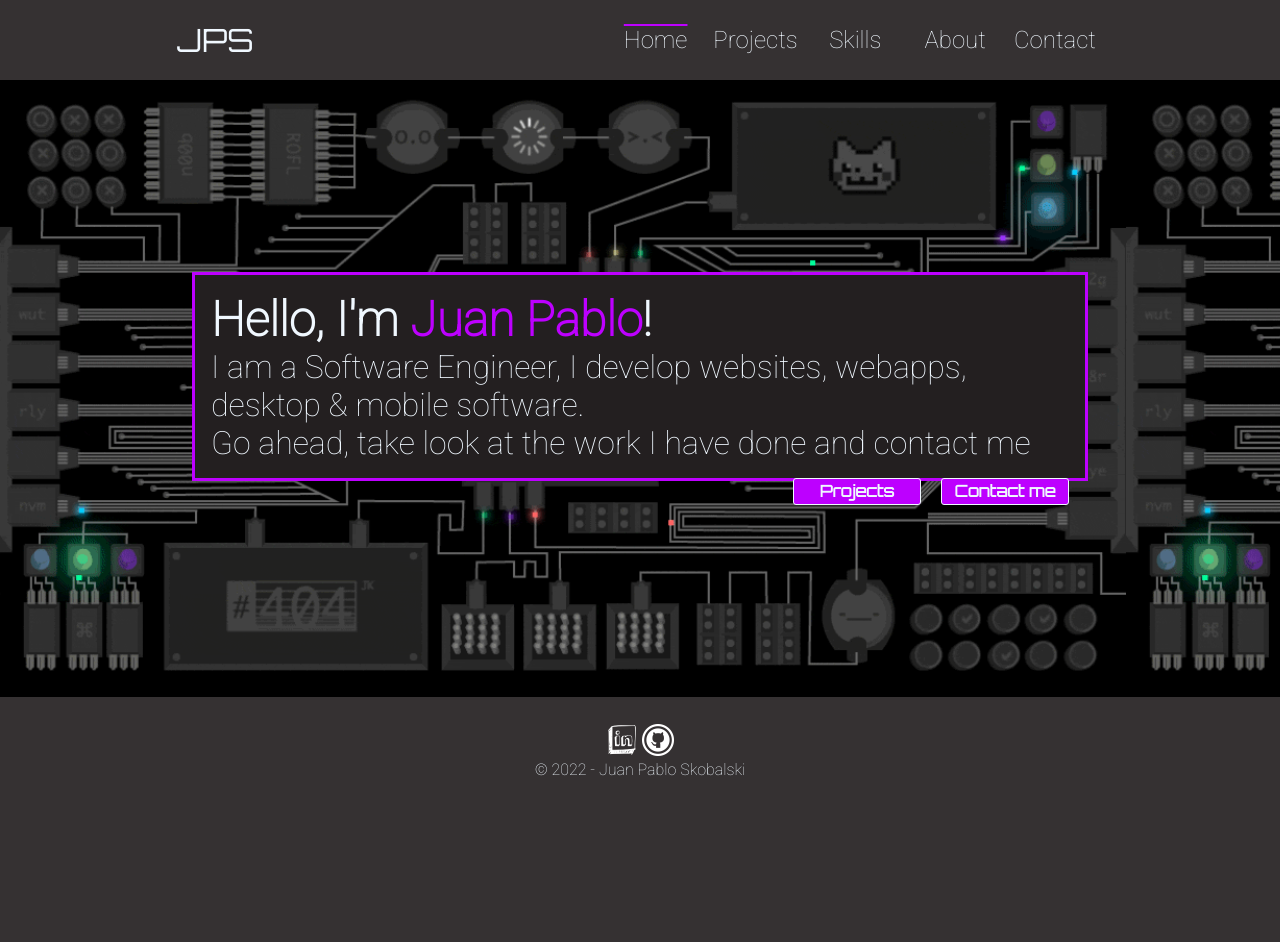
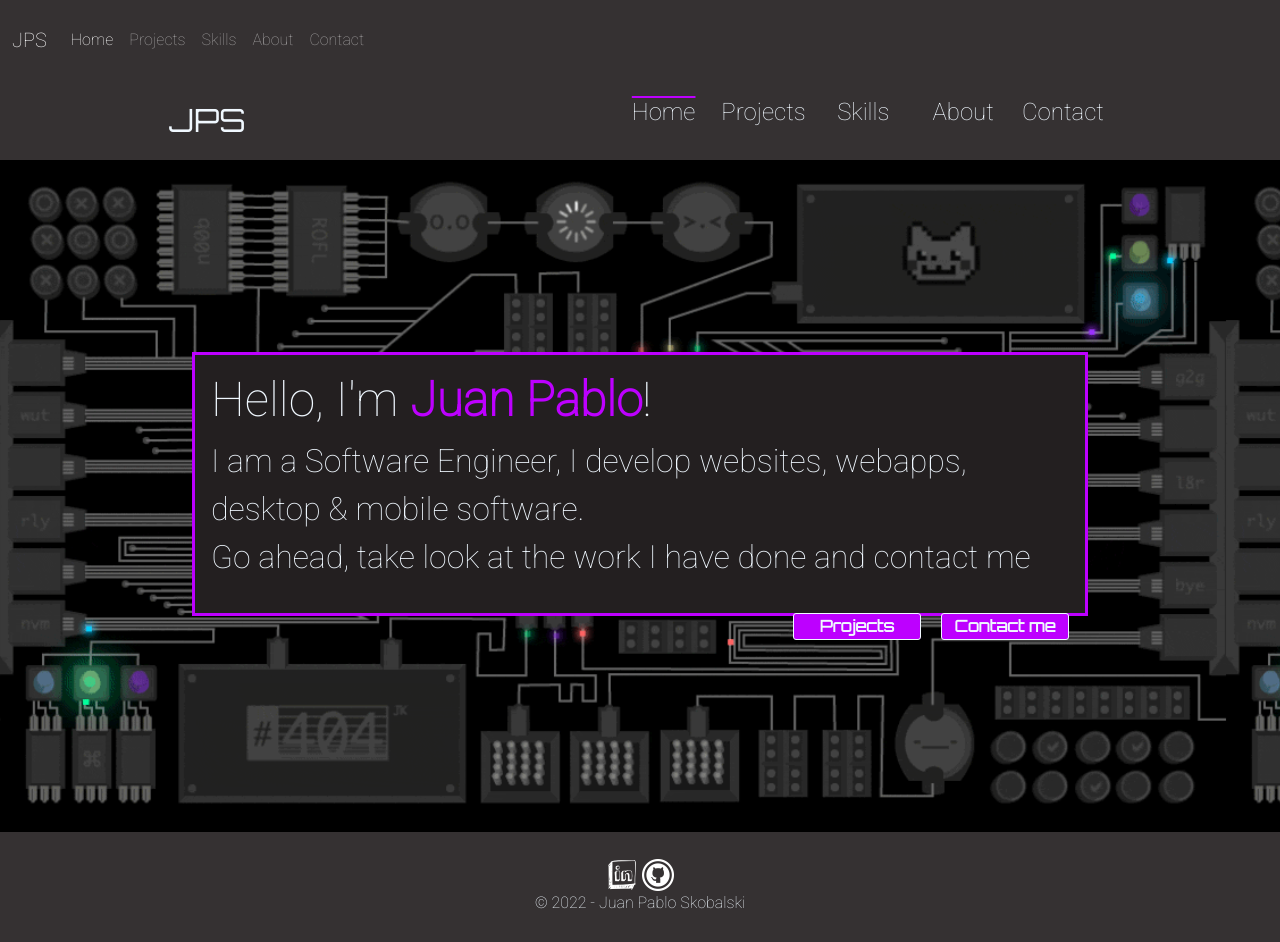
Before and after one commit to jpskobalski/desarollo-web-coder, a plain HTML site: page index.html in a window 1280 px wide. Before the commit the page ends 807 px from the top, so only its background shows below. Drawn offline with nearby package versions, Linux system fonts and the light colour scheme.

Commit message:
creating branch and new navbar

```diff
--- a/index.html
+++ b/index.html
@@ -4,6 +4,7 @@
     <meta charset="UTF-8">
     <meta http-equiv="X-UA-Compatible" content="IE=edge">
     <meta name="viewport" content="width=device-width, initial-scale=1.0">
+    <link href="https://cdn.jsdelivr.net/npm/bootstrap@5.2.2/dist/css/bootstrap.min.css" rel="stylesheet" integrity="sha384-Zenh87qX5JnK2Jl0vWa8Ck2rdkQ2Bzep5IDxbcnCeuOxjzrPF/et3URy9Bv1WTRi" crossorigin="anonymous">
     <link href="https://fonts.googleapis.com/css2?family=Roboto:wght@100&display=swap" rel="stylesheet">
     <link href="https://fonts.googleapis.com/css2?family=Orbitron&family=Roboto:wght@100&display=swap" rel="stylesheet">
     <link rel="shortcut icon" href="./img/favicon.png" type="image/x-icon">
@@ -12,10 +13,37 @@
 </head>
 <body>
     <header>
+        <nav class="navbar navbar-expand-lg navbar-dark nav-bar">
+            <div class="container-fluid">
+              <a class="navbar-brand" href="#">JPS</a>
+              <button class="navbar-toggler" type="button" data-bs-toggle="collapse" data-bs-target="#navbarText" aria-controls="navbarText" aria-expanded="false" aria-label="Toggle navigation">
+                <span class="navbar-toggler-icon"></span>
+              </button>
+              <div class="collapse navbar-collapse ml-auto" id="navbarText">
+                <ul class="navbar-nav me-auto mb-2 mb-lg-0 ml-auto">
+                  <li class="nav-item ml-auto">
+                    <a class="nav-link active" aria-current="page"  href="../index.html">Home</a>
+                  </li>
+                  <li class="nav-item ml-auto">
+                    <a class="nav-link" href="./pages/projects.html">Projects</a>
+                  </li>
+                  <li class="nav-item ml-auto">
+                    <a class="nav-link" href="./pages/pages/skills.html">Skills</a>
+                  </li>
+                  <li class="nav-item ml-auto">
+                      <a class="nav-link" href="./pages/about.html">About</a>
+                    </li>
+                  <li class="nav-item ml-auto">
+                      <a class="nav-link" href="./pages/contact.html">Contact</a>
+                    </li>
+                </ul>
+              </div>
+            </div>
+          </nav>
         <nav class="nav-bar">
             <a class="nav-bar__logo" href="#">JPS</a>
             <ul class="nav-bar__list">
-                <li class="nav-bar__listitem"><a class="nav-bar__anchor nav-bar__active-item" href="#">Home</a></li>
+                <li class="nav-bar__listitem"><a class="nav-bar__anchor nav-bar__active-item ml-auto" href="#">Home</a></li>
                 <li class="nav-bar__listitem"><a class="nav-bar__anchor" href="./pages/projects.html">Projects</a></li>
                 <li class="nav-bar__listitem"><a class="nav-bar__anchor" href="./pages/skills.html">Skills</a></li>
                 <li class="nav-bar__listitem"><a class="nav-bar__anchor" href="./pages/about.html">About</a></li>
@@ -43,5 +71,7 @@
         </div>
         <div class="left">© 2022 - Juan Pablo Skobalski</div>
     </footer>
+    <script src="https://cdn.jsdelivr.net/npm/@popperjs/core@2.11.6/dist/umd/popper.min.js" integrity="sha384-oBqDVmMz9ATKxIep9tiCxS/Z9fNfEXiDAYTujMAeBAsjFuCZSmKbSSUnQlmh/jp3" crossorigin="anonymous"></script>
+<script src="https://cdn.jsdelivr.net/npm/bootstrap@5.2.2/dist/js/bootstrap.min.js" integrity="sha384-IDwe1+LCz02ROU9k972gdyvl+AESN10+x7tBKgc9I5HFtuNz0wWnPclzo6p9vxnk" crossorigin="anonymous"></script>
 </body>
 </html>
```
